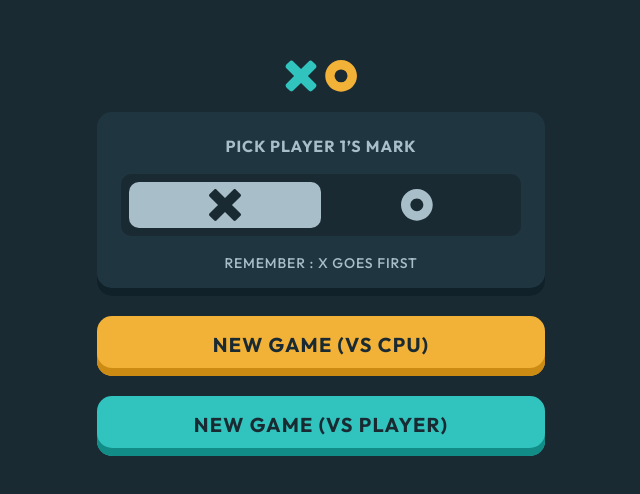
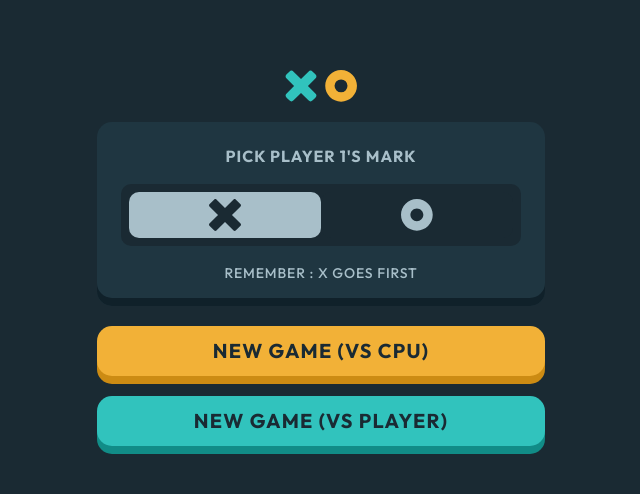
Before and after one commit to Tig-ranK/tic-tac-toe, a React (Vite) app: page / in a window 1280 px wide. Shown: the part 142-636 px from the top of the page, without its empty margins (319-959 px from the left). Built offline with nearby package versions, Linux system fonts and the light colour scheme.

Commit message:
Animate New Game buttons

```diff
--- a/src/common/Button.jsx
+++ b/src/common/Button.jsx
@@ -1,10 +1,13 @@
 import styled, { css } from 'styled-components';
 
 export const Button = styled.button`
+   --easing: cubic-bezier(0.18, 0.89, 0.32, 1.28);
+
    width: 100%;
-   height: 6rem;
+   height: 5rem;
 
    color: var(--dark-navy);
+   outline-offset: 5px;
 
    border: none;
    text-transform: uppercase;
@@ -15,6 +18,10 @@ export const Button = styled.button`
    font-family: inherit;
    font-weight: 700;
 
+   touch-action: manipulation;
+
+   transition: all 0.5s var(--easing);
+
    ${(props) =>
       props.type === 'primary' &&
       css`
@@ -23,8 +30,6 @@ export const Button = styled.button`
          font-size: 20px;
          line-height: 25px;
          letter-spacing: 1.25px;
-
-         padding-bottom: 4px; // center w/o inner shadow
       `}
 
    ${(props) =>
@@ -35,32 +40,38 @@ export const Button = styled.button`
          font-size: 16px;
          line-height: 20px;
          letter-spacing: 1px;
-
-         padding-bottom: 2px; // center w/o inner shadow
       `}
    ${(props) =>
       props.color === 'yellow' &&
       css`
          background-color: var(--light-yellow);
-         box-shadow: inset 0px -8px 0px var(--shadow-yellow);
+         box-shadow: 0px 8px 0px var(--shadow-yellow);
          &:hover {
             background-color: var(--light-yellow-hover);
+         }
+         &:active {
+            transform: translateY(8px);
+            box-shadow: 0px 0px 0px var(--shadow-yellow);
          }
       `}
    ${(props) =>
       props.color === 'blue' &&
       css`
          background-color: var(--light-blue);
-         box-shadow: inset 0px -8px 0px var(--shadow-blue);
+         box-shadow: 0px 8px 0px var(--shadow-blue);
          &:hover {
             background-color: var(--light-blue-hover);
+         }
+         &:active {
+            transform: translateY(8px);
+            box-shadow: 0px 0px 0px var(--shadow-blue);
          }
       `}
    ${(props) =>
       props.color === 'silver' &&
       css`
          background-color: var(--silver);
-         box-shadow: inset 0px -8px 0px var(--shadow-silver);
+         box-shadow: 0px 8px 0px var(--shadow-silver);
          &:hover {
             background-color: var(--silver-hover);
          }
--- a/src/pages/HomePage/HomePage.jsx
+++ b/src/pages/HomePage/HomePage.jsx
@@ -18,7 +18,7 @@ export const HomePage = () => {
       <Wrapper>
          <Logo />
          <PickPlayer>
-            <Title>PICK PLAYER 1’S MARK</Title>
+            <Title>PICK PLAYER 1'S MARK</Title>
             <Toggle>
                <ToggleBtn
                   icon={<IconX />}
```
